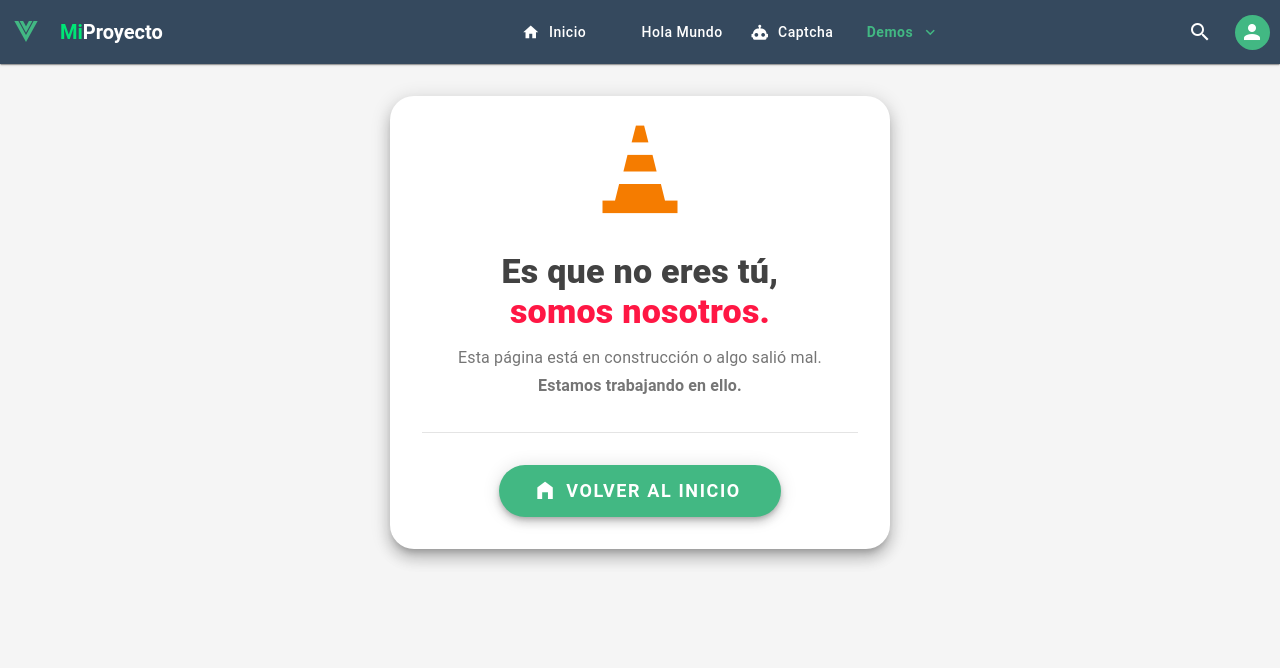
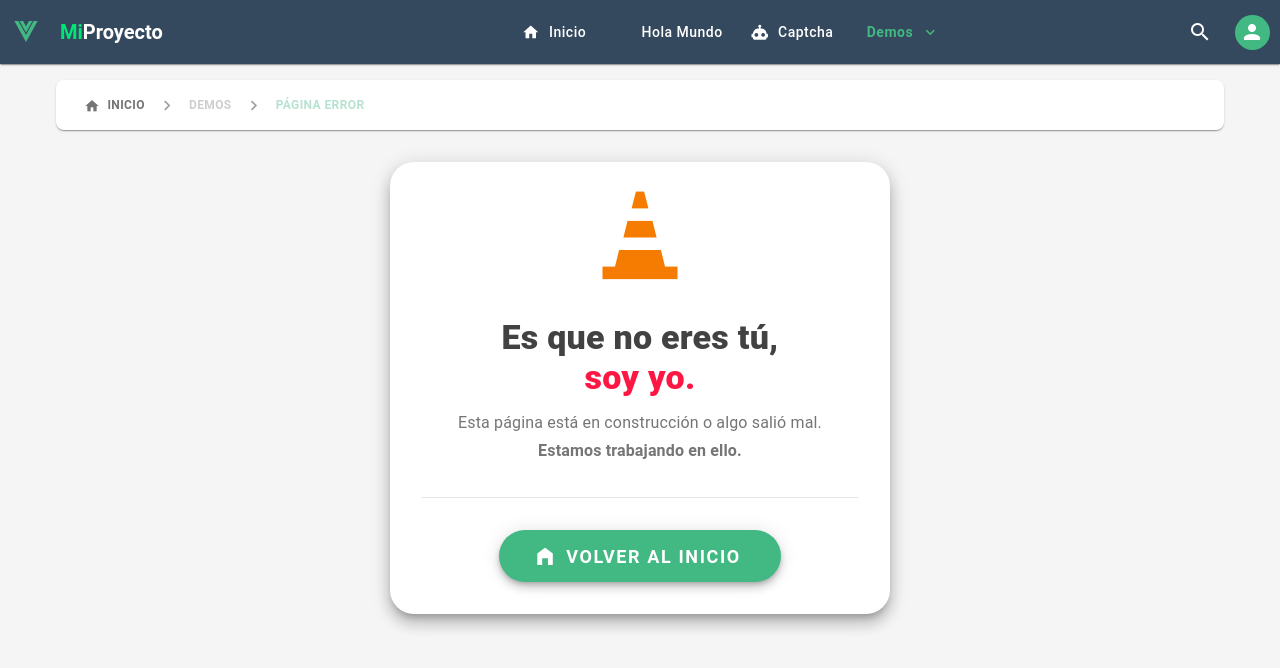
Before and after one commit to vicmanujo/proyect_1, a Vue app: page /error in a window 1280 px wide. Shown: the top 668 px of the page. Built offline with nearby package versions, Linux system fonts and the light colour scheme.

Commit message:
Correcciones y breadcrumbs

```diff
--- a/src/App.vue
+++ b/src/App.vue
@@ -1,6 +1,8 @@
 <script setup>
-import { ref } from 'vue'
-import { RouterView } from 'vue-router'
+import { ref, computed } from 'vue'
+import { RouterView, useRoute } from 'vue-router' // 1. Importamos useRoute
+
+const route = useRoute() // 2. Obtenemos la ruta actual
 
 // Menú de usuario
 const items = [
@@ -8,17 +10,72 @@ const items = [
   { title: 'Registrarte', to: '/register', icon: 'mdi-account-plus' }
 ]
 
-// Menú de demos (Agrupamos tus botones extra aquí para limpiar la barra)
+// Menú de demos
 const demos = [
   { title: 'Calculadora', to: '/calculadora', icon: 'mdi-calculator' },
   { title: 'Formulario', to: '/formulario', icon: 'mdi-form-select' },
   { title: 'Carrusel', to: '/carrusel', icon: 'mdi-view-carousel' },
   { title: 'Página Error', to: '/error', icon: 'mdi-alert-circle' },
 ]
+
+// 3. LÓGICA PARA LAS MIGAS DE PAN (BREADCRUMBS)
+const breadcrumbs = computed(() => {
+  const currentPath = route.path
+
+  // Base: Siempre empezamos en Inicio
+  const crumbs = [
+    {
+      title: 'Inicio',
+      disabled: false,
+      to: '/',
+      icon: 'mdi-home',
+      color: 'grey-darken-1'
+    }
+  ]
+
+  // Si estamos en el inicio, no mostramos nada más
+  if (currentPath === '/') return crumbs
+
+  // Verificamos si la ruta actual es una de las "Demos"
+  const esDemo = demos.find(d => d.to === currentPath)
+
+  if (esDemo) {
+    // Si es demo, agregamos el nivel "Demos" (que no lleva link, es solo visual)
+    crumbs.push({
+      title: 'Demos',
+      disabled: true,
+      color: 'grey'
+    })
+    // Y luego la página actual
+    crumbs.push({
+      title: esDemo.title,
+      disabled: true,
+      color: '#42b883' // Verde Vue
+    })
+  } else {
+    // Si NO es demo (ej: Login, Hola Mundo, etc.)
+    // Buscamos el nombre bonito (Mapping manual simple)
+    let nombre = 'Página Actual'
+    if (currentPath === '/login') nombre = 'Iniciar Sesión'
+    if (currentPath === '/register') nombre = 'Registro'
+    if (currentPath === '/hola-mundo') nombre = 'Hola Mundo'
+    if (currentPath === '/captcha') nombre = 'Captcha'
+    if (currentPath === '/registros') nombre = 'Registros de BD'
+
+    crumbs.push({
+      title: nombre,
+      disabled: true,
+      color: '#42b883'
+    })
+  }
+
+  return crumbs
+})
 </script>
 
 <template>
-  <v-app theme="light"> <v-app-bar
+  <v-app theme="light">
+    <v-app-bar
       elevation="1"
       color="#35495e"
       class="text-white"
@@ -34,17 +91,9 @@ const demos = [
       <v-spacer></v-spacer>
 
       <div class="d-none d-md-flex">
-        <v-btn to="/" prepend-icon="mdi-home" variant="text" class="text-capitalize">
-          Inicio
-        </v-btn>
-
-        <v-btn to="/hola-mundo" prepend-icon="mdi-hand-wave" variant="text" class="text-capitalize">
-          Hola Mundo
-        </v-btn>
-
-        <v-btn to="/captcha" prepend-icon="mdi-robot" variant="text" class="text-capitalize">
-          Captcha
-        </v-btn>
+        <v-btn to="/" prepend-icon="mdi-home" variant="text" class="text-capitalize">Inicio</v-btn>
+        <v-btn to="/hola-mundo" prepend-icon="mdi-hand-wave" variant="text" class="text-capitalize">Hola Mundo</v-btn>
+        <v-btn to="/captcha" prepend-icon="mdi-robot" variant="text" class="text-capitalize">Captcha</v-btn>
 
         <v-menu open-on-hover>
           <template v-slot:activator="{ props }">
@@ -89,10 +138,7 @@ const demos = [
         </template>
 
         <v-list density="compact" width="200">
-          <v-list-subheader class="text-uppercase font-weight-bold text-caption">
-            Cuenta
-          </v-list-subheader>
-
+          <v-list-subheader class="text-uppercase font-weight-bold text-caption">Cuenta</v-list-subheader>
           <v-list-item
             v-for="(item, i) in items"
             :key="i"
@@ -101,7 +147,7 @@ const demos = [
             active-color="primary"
           >
             <template v-slot:prepend>
-              <v-icon :icon="item.icon" size="small"></v-icon>
+              <v-icon :item="item.icon" size="small"></v-icon>
             </template>
             <v-list-item-title>{{ item.title }}</v-list-item-title>
           </v-list-item>
@@ -111,6 +157,22 @@ const demos = [
     </v-app-bar>
 
     <v-main class="bg-grey-lighten-4">
+      <v-container v-if="route.path !== '/'" class="pb-0 pt-4">
+        <v-sheet rounded="lg" elevation="1" class="px-4 py-1">
+            <v-breadcrumbs :items="breadcrumbs" density="compact">
+                <template v-slot:divider>
+                    <v-icon icon="mdi-chevron-right" size="small" color="grey"></v-icon>
+                </template>
+                <template v-slot:title="{ item }">
+                    <div :style="{ color: item.color }" class="font-weight-bold text-caption text-uppercase">
+                         <v-icon v-if="item.icon" :icon="item.icon" size="small" class="mr-1"></v-icon>
+                        {{ item.title }}
+                    </div>
+                </template>
+            </v-breadcrumbs>
+        </v-sheet>
+      </v-container>
+
       <v-container>
         <RouterView />
       </v-container>
@@ -119,7 +181,6 @@ const demos = [
 </template>
 
 <style scoped>
-/* Un pequeño ajuste para que los links se vean elegantes */
 .v-btn {
   letter-spacing: 0.5px;
 }
--- a/src/views/CarruselView.vue
+++ b/src/views/CarruselView.vue
@@ -77,7 +77,7 @@ onMounted(() => {
         <v-avatar color="#42b883" size="50" class="elevation-2 mb-2">
           <v-icon color="white">mdi-cloud-upload</v-icon>
         </v-avatar>
-        <h2 class="text-h6 font-weight-bold text-grey-darken-3">Subir a Cloudinary</h2>
+        <h2 class="text-h6 font-weight-bold text-grey-darken-3">Subir Imagen</h2>
       </div>
 
       <v-text-field
--- a/src/views/ErrorView.vue
+++ b/src/views/ErrorView.vue
@@ -24,7 +24,7 @@
 
       <h2 class="text-h4 font-weight-black text-grey-darken-3 mb-3">
         Es que no eres tú,<br>
-        <span class="text-red-accent-3">somos nosotros.</span>
+        <span class="text-red-accent-3">soy yo.</span>
       </h2>
 
       <p class="text-subtitle-1 text-grey-darken-1 mb-8 px-4">
```
